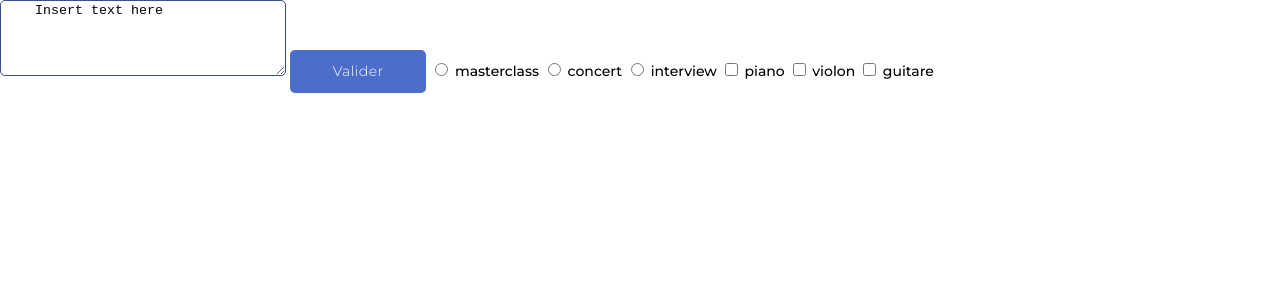
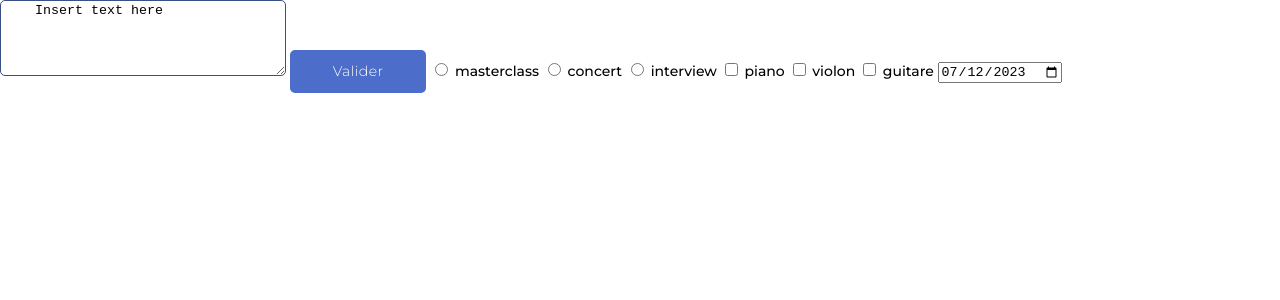
Before and after one commit to ValentinR01/final_project_W3, a SvelteKit app in the folder front/: page / in a window 1280 px wide. Shown: the top 300 px of the page. Built offline with nearby package versions, Linux system fonts and the light colour scheme.

Commit message:
add functional date picker

```diff
--- a/front/package.json
+++ b/front/package.json
@@ -36,5 +36,9 @@
     "vite": "^4.3.0",
     "vitest": "^0.25.3"
   },
-  "type": "module"
+  "type": "module",
+  "dependencies": {
+    "moment": "^2.29.4",
+    "moment-timezone": "^0.5.43"
+  }
 }
--- /dev/null
+++ b/front/src/components/atoms/DatePicker.svelte
@@ -0,0 +1,15 @@
+<script lang="ts">
+
+  import moment from 'moment-timezone'
+
+   /**
+  * @type {String}
+  */
+
+  let today = moment(new Date()).tz("Europe/Paris").format("YYYY/MM/DD").replaceAll('/', '-')
+  const date = {min: today};
+	const selected = {required: true};
+
+</script>
+
+<input class='hey' type=date min={date.min} {...selected} bind:value={today}/>
--- a/front/src/routes/+page.svelte
+++ b/front/src/routes/+page.svelte
@@ -5,6 +5,7 @@
   import TextArea from "../components/atoms/Text-Area.svelte";
   import Radio from '../components/atoms/Radio.svelte';
   import Checkbox from '../components/atoms/Checkbox.svelte';
+  import DatePicker from '../components/atoms/DatePicker.svelte';
   export let data;
 </script>
 
@@ -12,3 +13,4 @@
 <Button> Valider </Button>
 <Radio values={data.project.categorie} cat='categorie'/>
 <Checkbox values={data.project.instruments} cat='instruments'/>
+<DatePicker />
```
Also changed, not shown: 1 other file (tests, documents, lock files or other folders).
